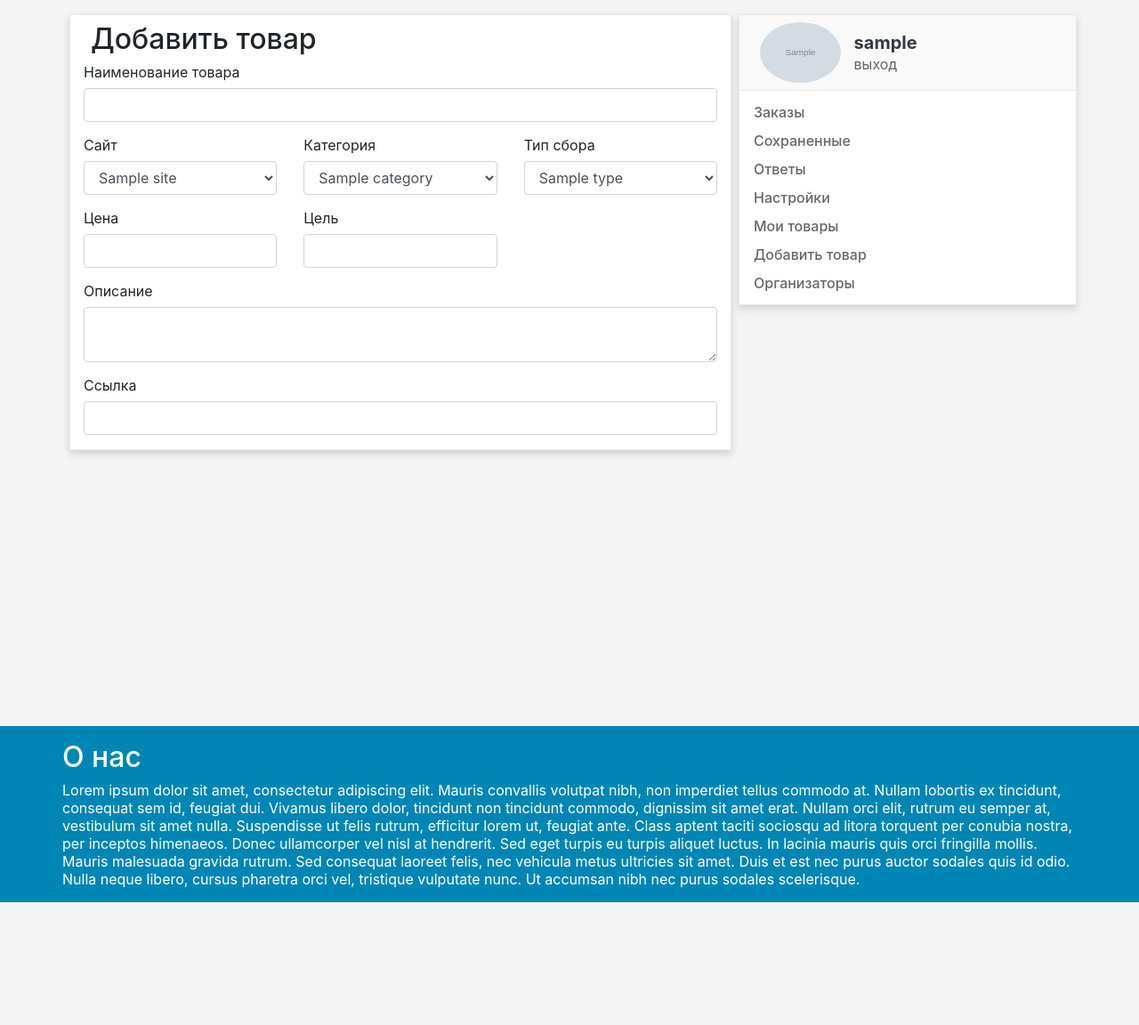
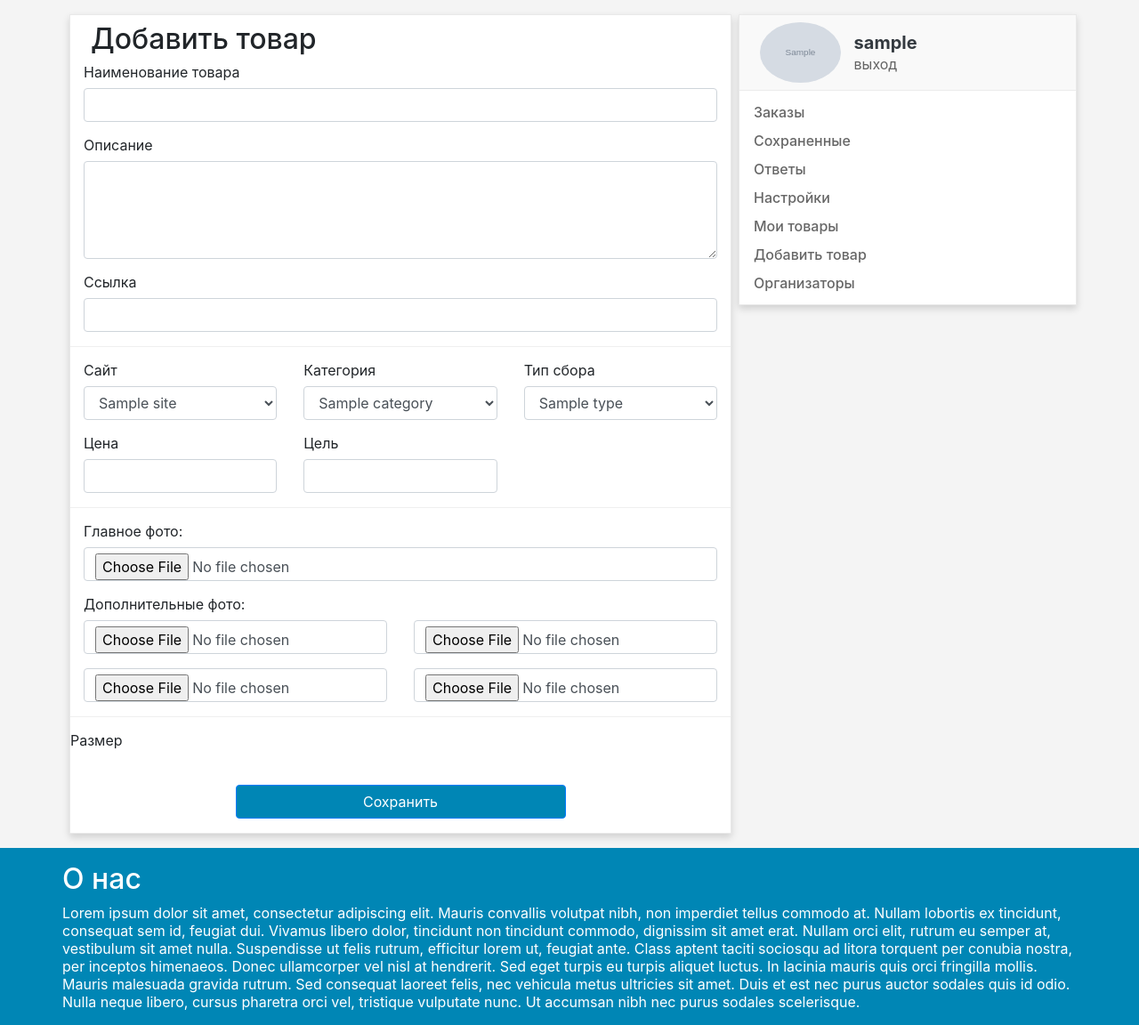
Before and after one commit to HardReboot2015/sp.od, a Flask app: page /add_product in a window 1280 px wide. Shown: the part 76-1228 px from the top of the page at 89% size. Before the commit the page ends 1090 px from the top, so only its background shows below. Run offline with Flask 2, Linux system fonts and the light colour scheme; a user stored in the database is signed in; tables that the repository leaves empty hold one stand-in row (values such as "Sample post"); grey boxes marked "Sample" are stand-in pictures; some libraries are stand-ins or nearby versions.

Commit message:
Add Product

```diff
--- a/app/forms.py
+++ b/app/forms.py
@@ -1,5 +1,7 @@
 from flask_wtf import FlaskForm
-from wtforms import StringField, PasswordField, BooleanField, SubmitField
+from flask_wtf.file import FileRequired, FileAllowed
+from wtforms import StringField, PasswordField, BooleanField, SubmitField, TextAreaField, FileField, MultipleFileField, \
+    SelectField
 from wtforms.validators import DataRequired, ValidationError, Email, EqualTo
 from app.models import User
 
@@ -51,3 +53,19 @@ class EditProfileForm(FlaskForm):
             user = User.query.filter_by(username=self.login.data).first()
             if user is not None:
                 raise ValidationError('Please use a different username')
+
+class AddProductForm(FlaskForm):
+    name = StringField("Product_name", validators=[DataRequired()])
+    price = StringField("Price", validators=[DataRequired()])
+    description = TextAreaField("Description", validators=[DataRequired()])
+    main_img = FileField("MainImage", validators=[FileRequired()])
+    second_image_1 = FileField("SecondaryImage1", validators=[FileRequired()])
+    second_image_2 = FileField("SecondaryImage2", validators=[FileRequired()])
+    second_image_3 = FileField("SecondaryImage3", validators=[FileRequired()])
+    second_image_4 = FileField("SecondaryImage4", validators=[FileRequired()])
+    url = StringField("Url", validators=[DataRequired()])
+    goal = StringField("Goal", validators=[DataRequired()])
+    type = SelectField("Type", validators=[DataRequired()])
+    site =SelectField("Site", validators=[DataRequired()])
+    category = SelectField("Category", validators=[DataRequired()])
+    submit = SubmitField("Save")
--- a/app/models.py
+++ b/app/models.py
@@ -1,5 +1,6 @@
 from app import db, login
 from flask_login import UserMixin
+
 from werkzeug.security import check_password_hash, generate_password_hash
 
 class Product(db.Model):
@@ -11,6 +12,7 @@ class Product(db.Model):
     second_image = db.Column(db.ARRAY(db.String), nullable=True, default=[])
     url = db.Column(db.String(1024), nullable=False)
     goal = db.Column(db.Integer, nullable=False)
+    date_add = db.Column(db.Integer, nullable=False)
     type_id = db.Column(db.Integer, db.ForeignKey("type.id"))
     site_id = db.Column(db.Integer, db.ForeignKey("site.id"))
     category_id = db.Column(db.Integer, db.ForeignKey("category.id"))
@@ -35,7 +37,7 @@ class Product(db.Model):
 
 class Items(db.Model):
     id = db.Column(db.Integer, primary_key=True)
-    size = db.Column(db.String(32), nullable=False)
+    size = db.Column(db.String(32), nullable=True)
     payed = db.Column(db.Boolean, default=False)
     id_color = db.Column(db.Integer, db.ForeignKey("color.id"))
     id_product = db.Column(db.Integer, db.ForeignKey("product.id"))
--- a/app/routes.py
+++ b/app/routes.py
@@ -1,8 +1,11 @@
 # -*- coding: utf-8 -*-
+from werkzeug.utils import secure_filename
+from transliterate import translit
 from app import app
 from app import db
-from app.forms import LoginForm, RegisterForm, EditProfileForm
-from app.models import User, Product, Category, Type, Site
+import time
+from app.forms import LoginForm, RegisterForm, EditProfileForm, AddProductForm
+from app.models import User, Product, Category, Type, Site, Items
 from flask import render_template, flash, redirect, url_for, request
 from flask_login import current_user, login_required, login_user, logout_user
 
@@ -13,6 +16,10 @@ def is_auth():
         return None
     else:
         return LoginForm()
+
+def allowed_file(filename):
+    return '.' in filename and \
+           filename.rsplit('.', 1)[1] in app.config['ALLOWED_EXTENSIONS']
 
 @app.route("/")
 @app.route("/index")
@@ -44,7 +51,6 @@ def register():
     register_form = RegisterForm()
     categories = Category.query.all()
     if register_form.validate_on_submit():
-
         user = User(first_name=register_form.first_name.data, last_name=register_form.last_name.data,
                     login=register_form.login.data, email=register_form.email.data)
         user.set_password(register_form.password.data)
@@ -129,7 +135,103 @@ def settings(username):
 def add_product():
     if not current_user.is_manage or not current_user.is_admin:
         return redirect(url_for('index'))
+    add_form = AddProductForm()
     categories = Category.query.all()
     sites = Site.query.filter_by(manager_id=current_user.id)
     types = Type.query.all()
-    return render_template("add_product.html", title="Добавить товар", categories=categories, types=types, sites=sites)
+
+    if request.method == "POST":
+        product_name = request.form['name']
+        price = request.form['price']
+        description = request.form['description']
+        goal = request.form['goal']
+        url = request.form['url']
+        type = request.form['type']
+        category = request.form['category']
+        site = request.form['site']
+        file = request.files['main_img']
+        now = str(int(time.time()))
+        if file and allowed_file(file.filename):
+            file.filename = translit(product_name, reversed=True)+ '_'+now
+            main_img = app.config['UPLOAD_FOLDER'] + secure_filename(file.filename)
+            file.save('app' + main_img)
+        inputs = ['second_image_1','second_image_2','second_image_3','second_image_4']
+        secondary_img = []
+        for inp in inputs:
+            s_file = request.files.get(inp, None)
+            if s_file != None:
+                img = request.files[inp]
+                if img and allowed_file(img.filename):
+                    img.filename = file.filename + '_'+str(inputs.index(inp))
+                    s_path = app.config['UPLOAD_FOLDER'] + secure_filename(img.filename)
+                    s_file.save('app' + s_path)
+                    secondary_img.append(s_path)
+
+        # s_file = request.files.get('second_image_1', None)
+        # if s_file != None:
+        #     img =  request.files['second_image_1']
+        #     if img and allowed_file(img.filename):
+        #         img.filename = file.filename + '_1'
+        #         s_path = app.config['UPLOAD_FOLDER'] + secure_filename(img.filename)
+        #         s_file.save('app' + s_path)
+        #         secondary_img.append(s_path)
+        #
+        # s_file = request.files.get('second_image_2', None)
+        # if s_file != None:
+        #     img = request.files['second_image_2']
+        #     if img and allowed_file(img.filename):
+        #         img.filename = file.filename + '_2'
+        #         s_path = app.config['UPLOAD_FOLDER'] + secure_filename(img.filename)
+        #         s_file.save('app' + s_path)
+        #         secondary_img.append(s_path)
+        #
+        # s_file = request.files.get('second_image_3', None)
+        # if s_file != None:
+        #     img = request.files['second_image_3']
+        #     if img and allowed_file(img.filename):
+        #         img.filename = file.filename + '_3'
+        #         s_path = app.config['UPLOAD_FOLDER'] + secure_filename(img.filename)
+        #         s_file.save('app' + s_path)
+        #         secondary_img.append(s_path)
+        #
+        # s_file = request.files.get('second_image_4', None)
+        # if s_file != None:
+        #     img = request.files['second_image_4']
+        #     if img and allowed_file(img.filename):
+        #         img.filename = file.filename + '_4'
+        #         s_path = app.config['UPLOAD_FOLDER'] + secure_filename(img.filename)
+        #         s_file.save('app' + s_path)
+        #         secondary_img.append(s_path)
+
+        product = Product()
+        product.name = product_name
+        product.url=url
+        product.goal = goal
+        product.description = description
+        product.price = price
+        product.date_add = now
+        product.category_id = category
+        product.type_id = type
+        product.site_id = site
+        product.main_image = main_img
+        product.second_image = secondary_img
+        db.session.add(product)
+        db.session.commit()
+        if type == 1:
+            pass
+        elif type == 2:
+            for i in goal:
+                item = Items()
+                item.id_product = product.id
+                db.session.add(item)
+            db.session.commit()
+        # return render_template("post.html",title = product.name, product_items=product.items, product=product, login_form=True,categories=categories)
+    return render_template("add_product.html", title="Добавить товар", categories=categories, types=types, sites=sites, add_form=add_form)
+
+
+# @app.route('/add_product/upload')
+# @login_required
+# def upload():
+#     file = request.files['upload']
+#
+#     path = app.config["UPLOAD_FOLDER"]+file.filename
--- a/app/static/css/my.css
+++ b/app/static/css/my.css
@@ -189,31 +189,31 @@ a:hover{
 
 .settings-menu>a{
     font-size: 1.3rem;
+    line-height: 3rem;
     /*border-bottom: 1px solid #0086b5;*/
 
 }
 
-/*.settings-menu-item{*/
-    /*position: relative;*/
-/*}*/
+.settings-menu-item{
+    position: relative;
+}
 
-/*.settings-menu .settings-menu-item::before{*/
-    /*position: absolute;*/
-    /*bottom: 0;*/
-    /*height: 2px;*/
-    /*width: 100%;*/
-/*}*/
-/*.settings-menu-item::before{*/
-    /*transition: opacity 200ms ease-out;*/
-    /*content: '';*/
-    /*background-color: #0086b5;*/
-    /*opacity: 0;*/
-    /*!*position: absolute;*!*/
-/*}*/
+.settings-menu .settings-menu-item::before{
+    position: absolute;
+    bottom: 0;
+    height: 2px;
+    width: 100%;
+}
+.settings-menu-item::before{
+    transition: opacity 200ms ease-out;
+    content: '';
+    background-color: #0086b5;
+    opacity: 0;
+}
 
-/*.settings-menu-item:hover::before{*/
-    /*opacity: 1;*/
-/*}*/
+.settings-menu-item:hover::before{
+    opacity: 1;
+}
 
 .settings-menu-item:hover{
      color: #0086b5;
--- a/app/templates/add_product.html
+++ b/app/templates/add_product.html
@@ -5,97 +5,98 @@
             <h2 >Добавить товар</h2>
         </div>
         <div>
-            <form method="post" action="">
-{#                {{ register_form.hidden_tag() }}#}
+            <form method="post" action="" enctype="multipart/form-data">
+                {{ add_form.hidden_tag() }}
                 <div class="form-group">
                     <label for="product_name" >Наименование товара</label>
-                    <input type="text" name=""  id="product_name" class="form-control text-left">
+                    <input type="text" name="{{ add_form.name.name }}"  id="product_name" class="form-control text-left">
                 </div>
-            <div class = "d-flex row">
-                <div class="form-group col-4">
+                <div class="form-group">
+                    <label for="product_description">Описание</label>
+                    <textarea name="{{ add_form.description.name }}" rows="4" id="product_description" maxlength=512 class="form-control text-left"></textarea>
+                </div>
+                <div class="form-group">
+                    <label for="product_url">Ссылка</label>
+                    <input type="text" id = "product_url" name = "{{ add_form.url.name }}"class ="form-control">
+                </div>
+
+                <div class = " row pt-3" style = "border-top:1px solid #efefef">
+                    <div class="form-group col-md-4 col-12 ">
                         <label for="product_site">Сайт</label>
-                    <select name=""  id="product_site" class = "form-control ">
+                        <select name="{{ add_form.site.name }}"  id="product_site" class = "form-control ">
                             {% for site in sites%}
                                 <option value="{{ site.id }}">{{ site.name}}</option>
                             {% endfor %}
                         </select>
                     </div>
-                <div class="form-group col-4">
+                    <div class="form-group col-md-4 col-12 ">
                         <label for="product_category">Категория</label>
-                    <select name=""  id="product_category" class = "form-control">
+                        <select name="{{ add_form.category.name }}"  id="product_category" class = "form-control">
                             {% for category in categories %}
                                 <option value="{{ category.id }}">{{ category.name}}</option>
                             {% endfor %}
                         </select>
                     </div>
-                <div class="form-group col-4">
+                    <script type = "text/javascript">
+                        $("#product_type").change(function(){
+                            if ($('#product_type').val()== 1) {
+                                $("product_goal").maxValue = 48;
+                            }
+                        })
+                    </script>
+                    <div class="form-group col-md-4 col-12 ">
                         <label for="product_type">Тип сбора</label>
-                    <select name=""  id="product_type" class = "form-control">
+                        <select name="{{ add_form.type.name }}"  id="product_type" class = "form-control">
                             {% for type in types%}
                                 <option value="{{ type.id }}">{{ type.name}}</option>
                             {% endfor %}
                         </select>
                     </div>
                 </div>
-            <div class = "d-flex row">
-                <div class="form-group col-4">
+                <div class="row ">
+                    <div class="form-group col-12 col-md-4">
                         <label for="product_price">Цена</label>
-                    <input type="text" name="" id="product_price" class="form-control text-left">
+                        <input type="number" name="{{ add_form.price.name }}" id="product_price" class="form-control text-left">
                     </div>
-                <div class="form-group col-4">
+                    <div class="form-group col-md-4 col-12">
                         <label for="product_goal">Цель</label>
-                    <input type="text" id = "produt_url" class ="form-control">
+                        <input type="number"  name = "{{ add_form.goal.name }}" id = "product_goal" class ="form-control">
                     </div>
                 </div>
-                <div class="form-group">
-                    <label for="product_description">Описание</label>
-                    <textarea name="" id="product_description" class="form-control text-left"></textarea>
+                <div class="row pt-3" style = "border-top:1px solid #efefef">
+                    <div class="form-group col-12 ">
+                        <label for="main_image">Главное фото: </label>
+                        <input type="file" name = "main_img" id = "main_image" class = "form-control ">
                     </div>
 
+                    <label for="secondary_image" class = "col-12">Дополнительные фото:</label>
+                    <div class="form-group col-md-6 col-12">
+
+                        <input type="file" name = "second_image_1" id = "secondary_image" class = "form-control">
+                    </div>
+                    <div class="form-group col-md-6 col-12">
+                        <input type="file" name = "second_image_2" id = "secondary_image" class = "form-control">
+                    </div>
+                    <div class="form-group col-md-6 col-12">
+                        <input type="file" name = "second_image_3" id = "secondary_image" class = "form-control">
+                    </div>
+                    <div class="form-group col-md-6 col-12">
+                        <input type="file" name = "second_image_4" id = "secondary_image" class = "form-control">
+                    </div>
+                </div>
+                <div class="row pt-3" style = "border-top:1px solid #efefef">
                     <div class="form-group">
-                    <label for="product_url">Ссылка</label>
-                    <input type="text" id = "product_url" class ="form-control">
+                        <label for="items">Размер</label>
+                    </div>
+                    <script type = "text/javascript">
+                        {#вывести инпуты в зависимости от введенного в поле цель #}
+                    </script>
+                </div>
+                <div class="row justify-content-center">
+                    <button type="submit" name = "{{ add_form.submit.name }}" class="btn mb-1 btn-primary bg-blue btn-sp-primary w-50 my-3">Сохранить</button>
                 </div>
 
-{#                    <label for="reg-email">E-mail</label>#}
-{#                    <input type="email" name="{{ register_form.email.name }}"id="reg-email" class="form-control text-center"#}
-{#                           {% if register_form.email.data %}value="{{ register_form.email.data }}"{% endif %}#}
-{#                    {% if register_form.email.errors %} style = "border: 1px solid red"{% endif %}>#}
-{#                    {% for error in register_form.email.errors %}#}
-{#                    <span style = "color: red">{{ error }}</span>#}
-{#                    {% endfor %}#}
-{#                </div>#}
-{#                <div class="form-group">#}
-{#                    <label for="reg-login">Логин</label>#}
-{#                    <input type="text" name="{{ register_form.login.name }}"  id="reg-login" class="form-control text-center"#}
-{#                    {% if register_form.login.data %}value="{{ register_form.login.data }}"{% endif %}#}
-{#                    {% if register_form.login.errors %} style = "border: 1px solid red"{% endif %}>#}
-{#                        {% for error in register_form.login.errors %}#}
-{#                        <span style = "color: red">{{ error }}</span>#}
-{#                        {% endfor %}#}
-{#                </div>#}
-{##}
-{#                <div class="form-group">#}
-{#                    <label for="password">Пароль</label>#}
-{#                    <input type="password" name="{{ register_form.password.name }}"  id="reg-password" class="form-control text-center"#}
-{#                           {% if register_form.password.data %}value="{{ register_form.password.data }}"{% endif %}#}
-{#                    {% if register_form.password2.errors %} style = "border: 1px solid red"{% endif %}>#}
-{#                </div>#}
-{#                <div class="form-group">#}
-{#                    <label for="con_password">Повторите пароль</label>#}
-{#                    <input type="password" name="{{ register_form.password2.name }}" id="reg-con-password" class="form-control text-center"#}
-{#                    {% if register_form.password2.errors %} style = "border: 1px solid red"{% endif %}>#}
-{#                {% for error in register_form.password2.errors %}#}
-{#                    <span style = "color: red">{{ error }}</span>#}
-{#                    {% endfor %}#}
-{#                </div>#}
-{#                <div class="row justify-content-center">#}
-{#                    <button type="submit" name = "{{ register_form.submit.name }}" class="btn mb-1 btn-primary bg-blue btn-sp-primary w-75">ОК</button>#}
-{#                </div>#}
-{#                <div class="row justify-content-center ">#}
-{#                    <a href="{{ url_for("index") }} " class="btn btn-light btn-sp-light w-75">Отмена</a>#}
-{#                </div>#}
-{#            </form>#}
+            </form>
         </div>
 
     </div>
--- a/config.py
+++ b/config.py
@@ -6,3 +6,5 @@ class Config(object):
     SQLALCHEMY_DATABASE_URI = os.environ['DATABASE_URL'] = "postgresql://{user}:{pw}@{url}/{db}".format(user="postgres", pw="1947bigg", url="localhost:5432", db="SP")
     SQLALCHEMY_TRACK_MODIFICATIONS = False
     SECRET_KEY = os.environ.get('SECRET KEY') or 'this-is-very-secret-key'
+    UPLOAD_FOLDER = '/static/upload/products/'
+    ALLOWED_EXTENSIONS = set(['png', 'jpg', 'jpeg'])
```
Also changed, not shown: app/templates/settings.html (+10 -10 lines), app/templates/test.html (deleted, +0 -13 lines). Lines whose indentation alone changed are shown as unchanged.
